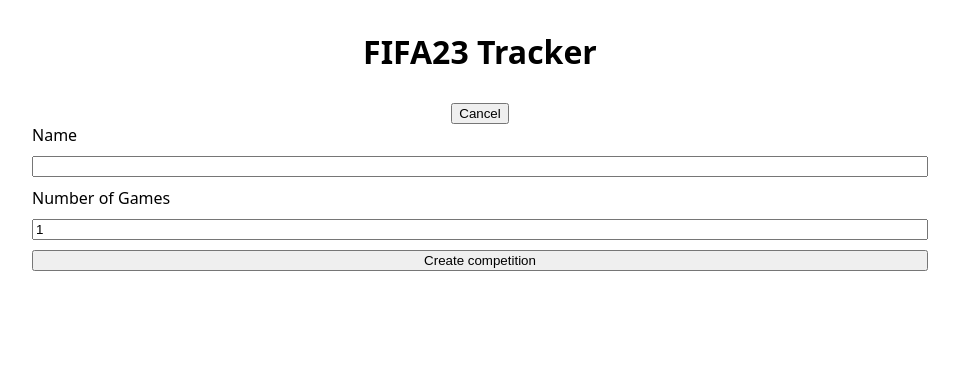
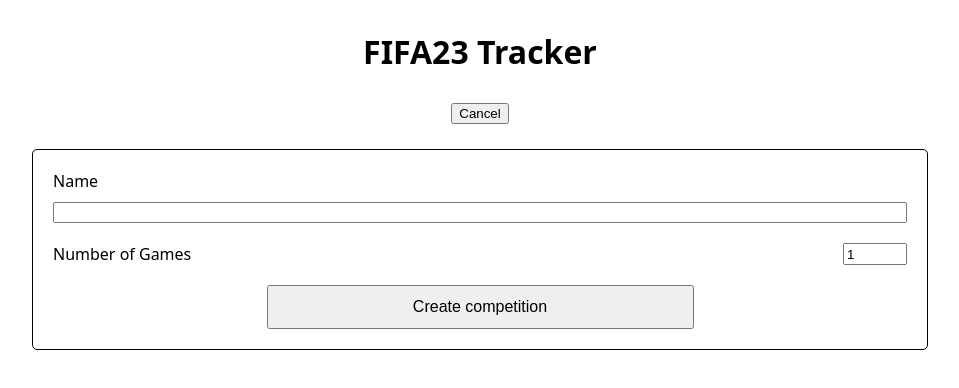
Before and after one commit to nikokreissl/capstone-project, a Next.js app: page /competition/create in a window 1280 px wide. Shown: the top 388 px of the page, without its empty margins (160-1119 px from the left). Built offline with nearby package versions, Linux system fonts and the light colour scheme.

Commit message:
Apply styles to competition edit mode

```diff
--- a/components/Competition/CompetitionForm/index.js
+++ b/components/Competition/CompetitionForm/index.js
@@ -1,14 +1,29 @@
 import styled from "styled-components";
+import { StyledButton } from "../../GeneralComponents/Buttons/StyledButton";
 
 export const StyledCompetitionForm = styled.form`
   display: flex;
   flex-direction: column;
   width: 70%;
   gap: 10px;
+  margin: 25px;
+  padding: 20px;
+  border: 1px solid black;
+  border-radius: 5px;
 `;
 
 export const StyledCompetitionFormLabel = styled.label``;
 
 export const StyledCompetitionFormInput = styled.input``;
 
-export const StyledCompetitionFormButton = styled.button``;
+export const StyledCompetitionFormButton = styled(StyledButton)`
+  margin-top: 10px;
+  width: 50%;
+  align-self: center;
+`;
+
+export const StyledCompetitionFormLabelInputWrapper = styled.div`
+  display: flex;
+  justify-content: space-between;
+  margin-top: 10px;
+`;
--- a/components/Competition/CreateCompetition/index.js
+++ b/components/Competition/CreateCompetition/index.js
@@ -6,6 +6,7 @@
   StyledCompetitionFormLabel,
   StyledCompetitionFormInput,
   StyledCompetitionFormButton,
+  StyledCompetitionFormLabelInputWrapper,
 } from "../CompetitionForm";
 
 export default function CreateCompetitionForm() {
@@ -47,6 +48,7 @@
           onChange={handleNameInput}
           required
         />
+        <StyledCompetitionFormLabelInputWrapper>
           <StyledCompetitionFormLabel htmlFor="competition-games">
             Number of Games
           </StyledCompetitionFormLabel>
@@ -59,6 +61,7 @@
             min={1}
             max={100}
           />
+        </StyledCompetitionFormLabelInputWrapper>
         <StyledCompetitionFormButton>
           Create competition
         </StyledCompetitionFormButton>
--- /dev/null
+++ b/components/GeneralComponents/Buttons/StyledButton.js
@@ -0,0 +1,15 @@
+import styled from "styled-components";
+
+export const StyledButton = styled.button`
+  font-size: 1rem;
+  padding: 0.7rem 2rem;
+  width: 40%;
+  &:hover {
+    cursor: pointer;
+  }
+`;
+
+export const StyledButtonWrapper = styled.div`
+  display: flex;
+  justify-content: space-evenly;
+`;
--- a/pages/_app.js
+++ b/pages/_app.js
@@ -4,7 +4,7 @@
 import { givenCompetitions } from "../data/competition";
 import { createContext } from "react";
 import { uid } from "uid";
-import Heading from "../components/Heading";
+import Heading from "../components/GeneralComponents/Heading";
 
 export const DataContext = createContext();
 
```
Also changed, not shown: components/Competition/CompetitionDetail/StyledCompetitionDetails.js (added, +15 -0 lines), components/Competition/CompetitionDetail/index.js (+15 -12 lines), components/Competition/CompetitionEdit/index.js (+15 -4 lines), components/GeneralComponents/Heading/index.js (renamed from components/Heading/index.js). Lines whose indentation alone changed are shown as unchanged.
